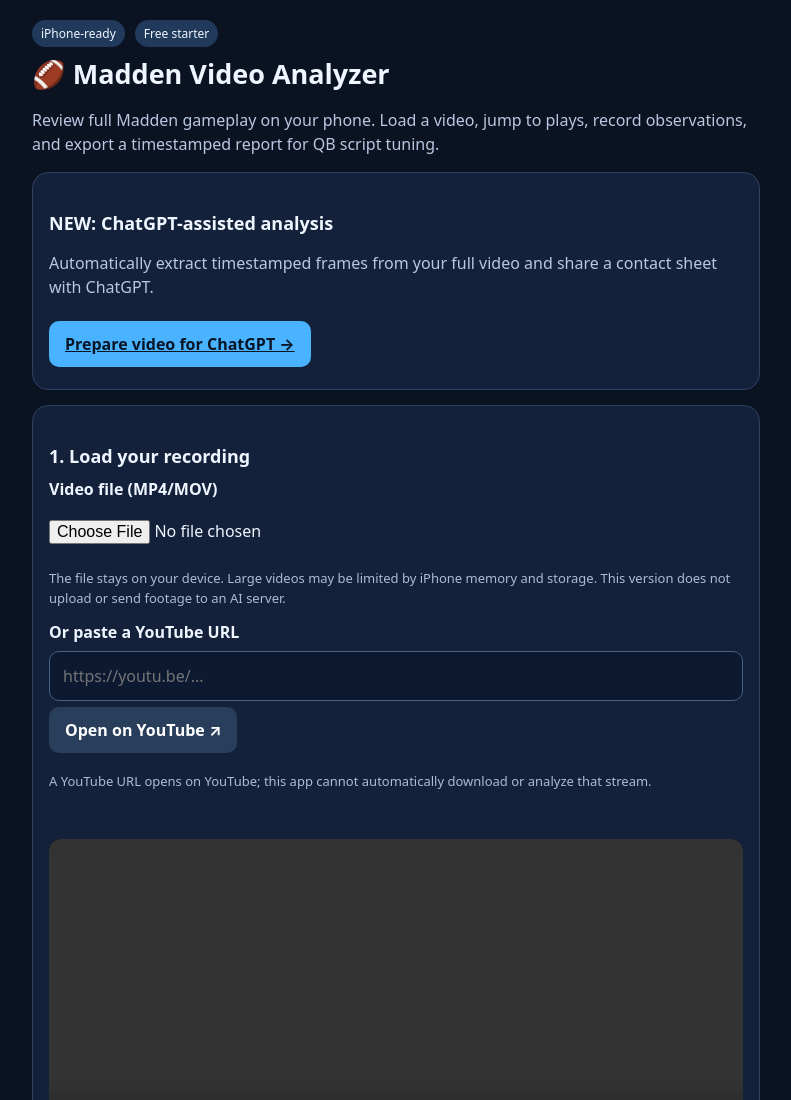
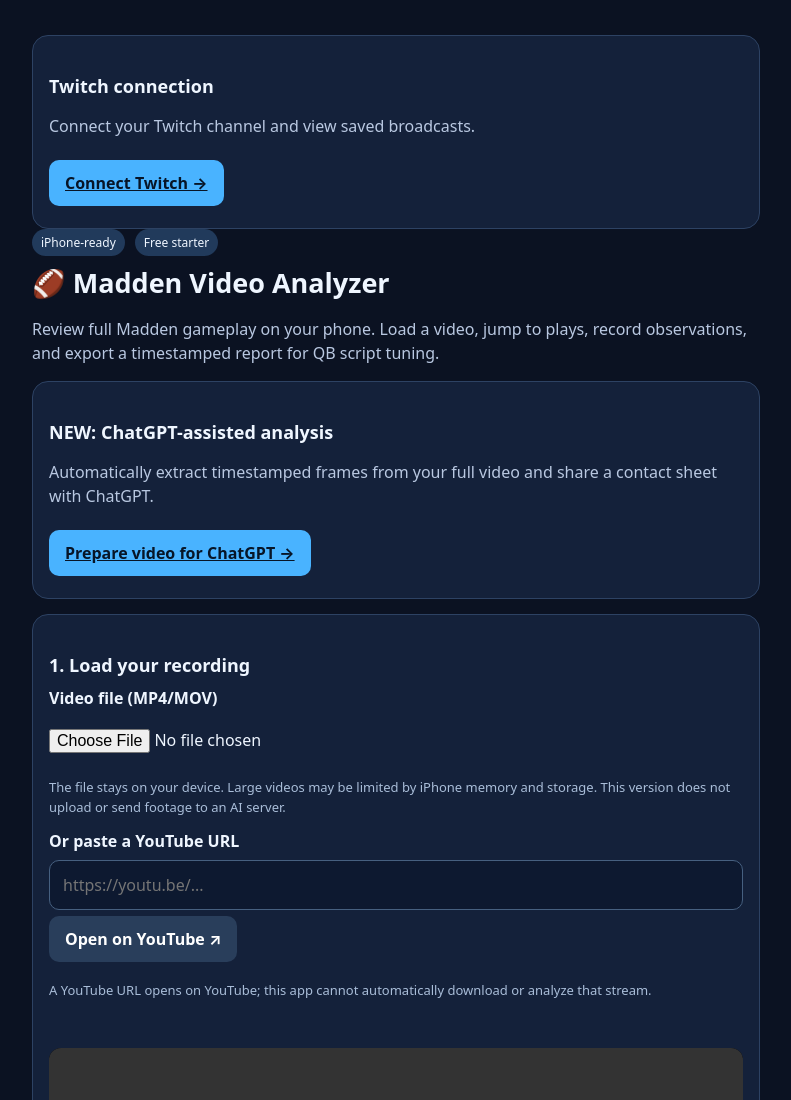
Before and after one commit to wlf16lap-wqwlf20lap/madden-ai-analyzer, a plain HTML site: page index.html in a window 1280 px wide. Shown: the top 1100 px of the page, without its empty margins (244-1035 px from the left). Drawn offline with Linux system fonts and the light colour scheme.

Commit message:
Add Twitch connection link to Madden Analyzer

```diff
--- a/index.html
+++ b/index.html
@@ -2,7 +2,7 @@
 <html lang="en"><head><meta charset="utf-8"><meta name="viewport" content="width=device-width,initial-scale=1,viewport-fit=cover"><meta name="theme-color" content="#101b32"><link rel="manifest" href="manifest.webmanifest"><title>Madden AI Analyzer</title>
 <style>
 :root{font-family:system-ui,-apple-system,sans-serif;color:#eff6ff;background:#0b1222}*{box-sizing:border-box}body{margin:0}main{max-width:760px;margin:auto;padding:20px 16px 65px}h1{font-size:27px;margin:8px 0}h2{font-size:18px;margin:22px 0 10px}p,small{color:#b9c8e1;line-height:1.5}.card{background:#14213a;border:1px solid #2d4263;border-radius:16px;padding:16px;margin-top:15px}label{display:block;font-weight:650;margin-bottom:8px}input,textarea,select,button{font:inherit}input[type=url],textarea,select{width:100%;padding:13px;border:1px solid #466080;background:#0d1930;color:white;border-radius:10px}textarea{min-height:82px}button,.button{display:inline-block;padding:12px 16px;background:#49b3ff;color:#071527;border:0;border-radius:10px;font-weight:750;cursor:pointer;margin:6px 6px 6px 0}button.secondary{background:#293e5b;color:white}video{width:100%;max-height:380px;background:black;border-radius:12px;margin-top:10px}.muted{font-size:13px;color:#a9bdd8}.row{display:flex;gap:10px;align-items:center;flex-wrap:wrap}.tag{background:#213a5b;border-radius:30px;padding:5px 9px;font-size:12px}.entry{border-top:1px solid #344b69;padding:12px 0}.entry b{color:#7bd4ff}a{color:#86d4ff}#status{min-height:24px}input[type=file]{width:100%;padding:12px 0}
-</style></head><body><main><div class="row"><span class="tag">iPhone-ready</span><span class="tag">Free starter</span></div><h1>🏈 Madden Video Analyzer</h1><p>Review full Madden gameplay on your phone. Load a video, jump to plays, record observations, and export a timestamped report for QB script tuning.</p>
+</style></head><body><main><section class="card"><h2>Twitch connection</h2><p>Connect your Twitch channel and view saved broadcasts.</p><a class="button" href="./twitch.html">Connect Twitch →</a></section><div class="row"><span class="tag">iPhone-ready</span><span class="tag">Free starter</span></div><h1>🏈 Madden Video Analyzer</h1><p>Review full Madden gameplay on your phone. Load a video, jump to plays, record observations, and export a timestamped report for QB script tuning.</p>
 <section class="card"><h2>NEW: ChatGPT-assisted analysis</h2><p>Automatically extract timestamped frames from your full video and share a contact sheet with ChatGPT.</p><a class="button" href="./analysis.html">Prepare video for ChatGPT →</a></section><section class="card"><h2>1. Load your recording</h2><label for="file">Video file (MP4/MOV)</label><input id="file" type="file" accept="video/*"><p class="muted">The file stays on your device. Large videos may be limited by iPhone memory and storage. This version does not upload or send footage to an AI server.</p><label for="yt">Or paste a YouTube URL</label><input id="yt" type="url" placeholder="https://youtu.be/..."><button id="openYT" class="secondary">Open on YouTube ↗</button><p class="muted">A YouTube URL opens on YouTube; this app cannot automatically download or analyze that stream.</p><div id="status" role="status"></div><video id="player" controls playsinline preload="metadata"></video><div class="row"><button id="back" class="secondary">−10 sec</button><button id="forward" class="secondary">+10 sec</button><span id="clock">00:00 / 00:00</span></div></section>
 <section class="card"><h2>2. Mark gameplay moments</h2><p class="muted">Play the recording and tap Add marker at a useful moment. Timestamp is captured automatically.</p><label for="kind">Event</label><select id="kind"><option>Accurate pass</option><option>Inaccurate pass</option><option>Overthrow</option><option>Underthrow</option><option>Interception</option><option>Sack / pressure</option><option>Explosive gain</option><option>Run / blocking</option><option>Other</option></select><label for="note">What happened?</label><textarea id="note" placeholder="Example: QB pressured, deep post overthrown to the right"></textarea><button id="add">+ Add timestamped marker</button><button id="clear" class="secondary">Clear markers</button><div id="entries"></div></section>
 <section class="card"><h2>3. Export a report</h2><p>Save a plain-text report to share here for review and recommendations for <b>Madden27_Master.gpc</b>.</p><button id="export">Download report</button><button id="copy" class="secondary">Copy report</button><p class="muted">No automatic QB accuracy scoring yet. A real AI video-analysis backend is required for unattended event recognition.</p></section>
```
